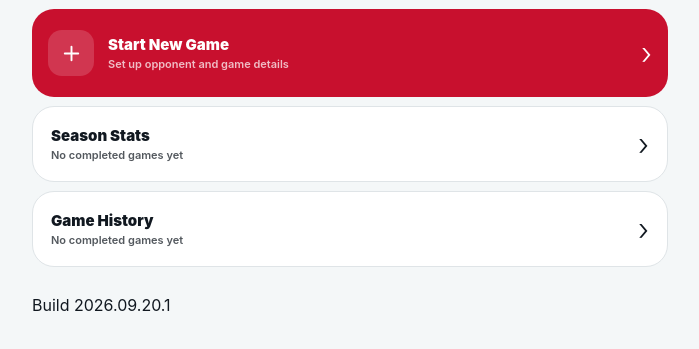
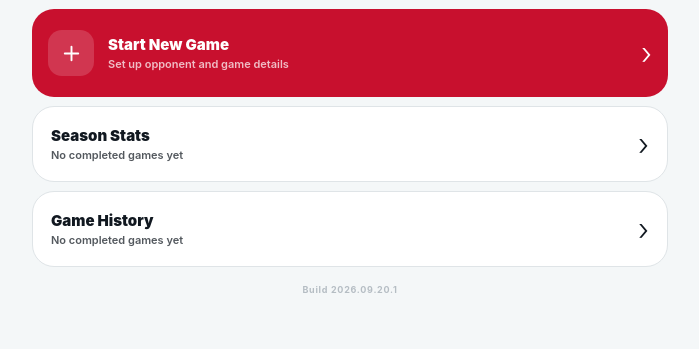
Before and after one commit to thesolelab/basketball-stat-tracker, a plain HTML site: page index.html in a window 1280 px wide. Shown: the part 155-504 px from the top of the page, without its empty margins (290-989 px from the left). Drawn offline with Linux system fonts and the light colour scheme.

Commit message:
Update styles.css

```diff
--- a/css/styles.css
+++ b/css/styles.css
@@ -2209,3 +2209,21 @@ button:focus-visible {
   }
 
 }
+/* ======================================================
+   BUILD VERSION
+====================================================== */
+
+.build-version {
+  margin: 5px 0 0;
+
+  color: var(--text-muted);
+
+  font-size: 9px;
+  font-weight: 700;
+
+  letter-spacing: 0.08em;
+
+  text-align: center;
+
+  opacity: 0.7;
+}
```
